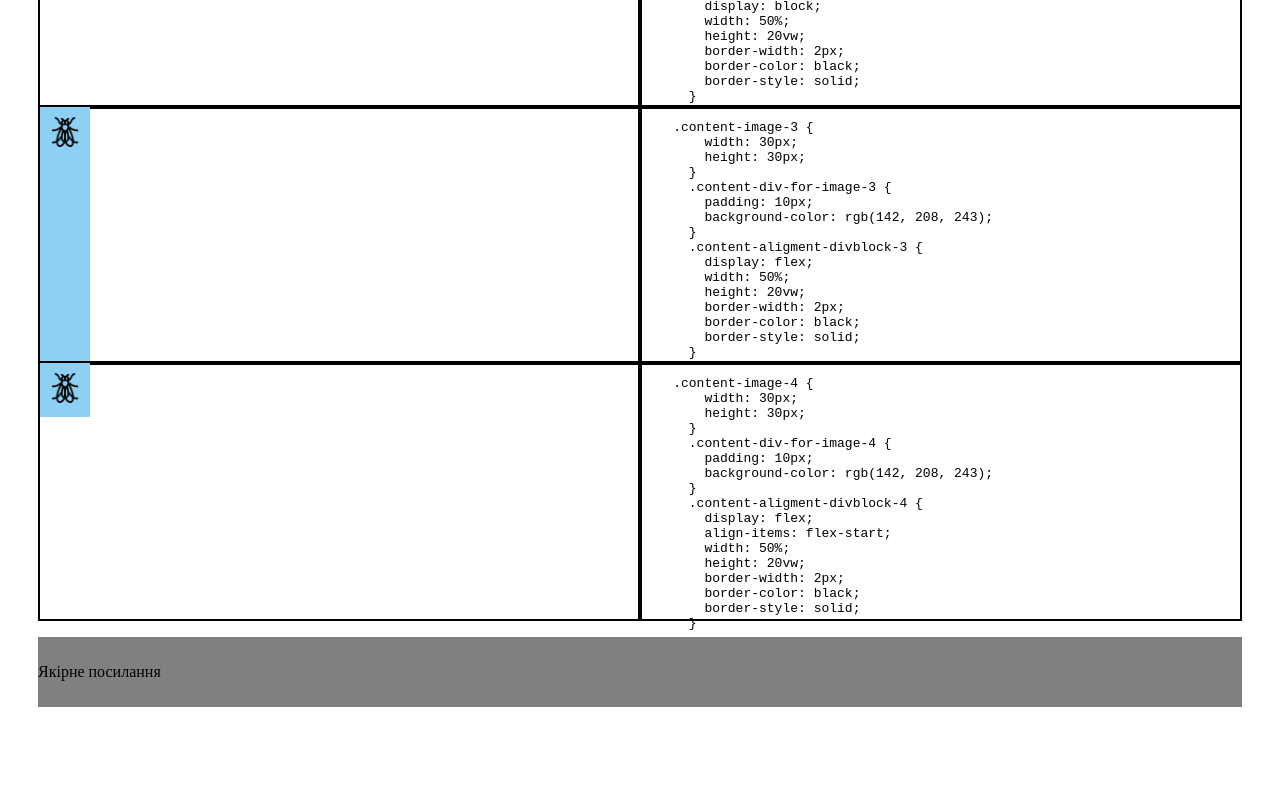
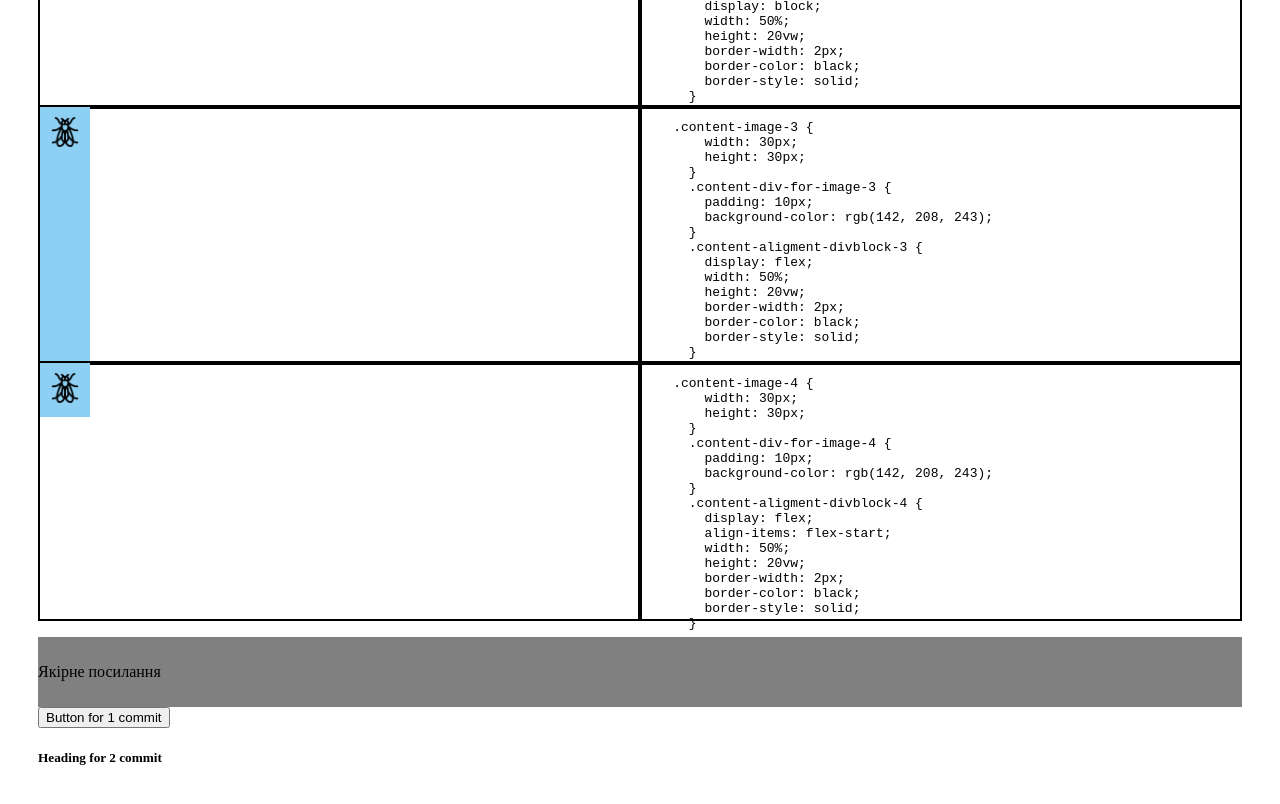
Before and after one commit to NikolayLazarchuk/Learn-html-css, a plain HTML site: page index.html in a window 1280 px wide. Shown: the part 2291-3095 px from the top of the page. Before the commit the page ends 3036 px from the top, so only its background shows below. Drawn offline with Linux system fonts and the light colour scheme.

Commit message:
Commit for devide

```diff
--- a/index.html
+++ b/index.html
@@ -199,6 +199,9 @@
         <div class="footer-container">
             <p id="anchor">Якірне посилання</p>
         </div>
+<button >Button for 1 commit</button>
+<h5>Heading for 2 commit</h5>
+
 
     </section>
 
```
